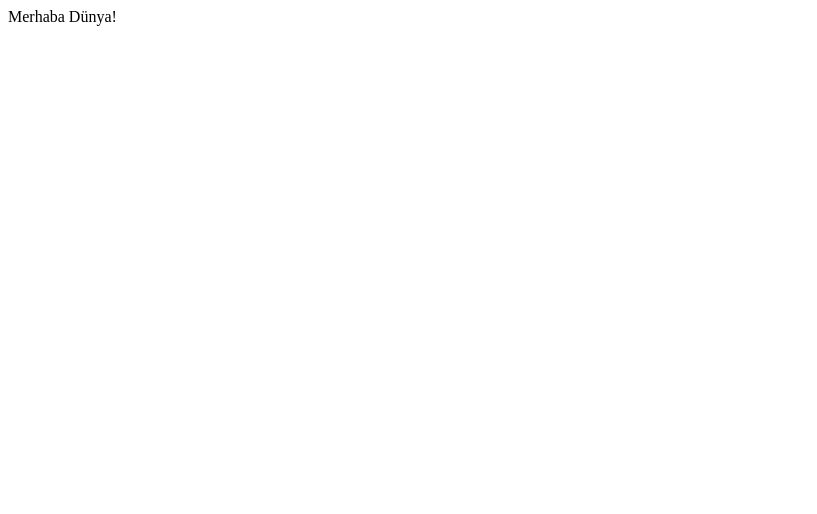
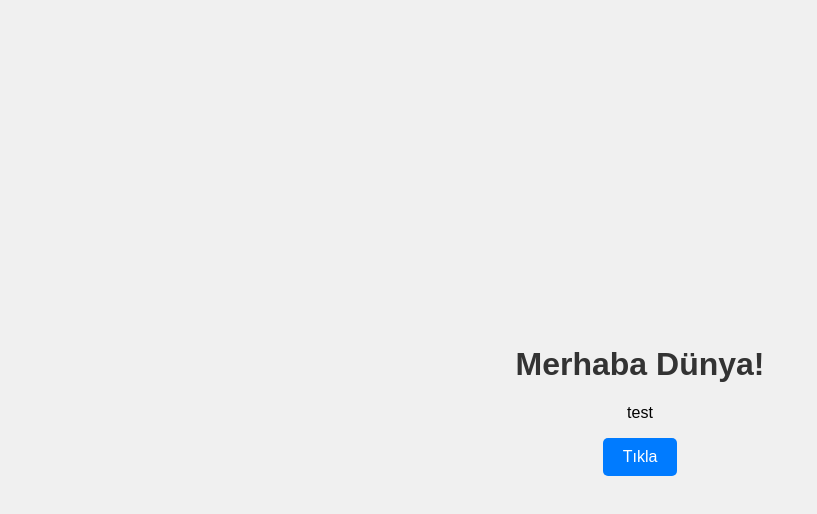
Before and after one commit to Ahmedhasan44/insalllah, a plain HTML site: page index.html in a window 1280 px wide. Shown: the whole page, without its empty margins (0-817 px from the left). Drawn offline with Linux system fonts and the light colour scheme.

Commit message:
Update index.html

```diff
--- a/index.html
+++ b/index.html
@@ -2,18 +2,44 @@
 <html lang="en">
 <head>
     <meta charset="UTF-8">
-    <title>Görüntüleme Testi</title>
+    <meta name="viewport" content="width=device-width, initial-scale=1.0">
+    <title>test</title>
+    <style>
+        body {
+            font-family: Arial, sans-serif;
+            background-color: #f0f0f0;
+            margin: 0;
+            padding: 0;
+            display: flex;
+            justify-content: center;
+            align-items: center;
+            height: 100vh;
+        }
+        .container {
+            text-align: center;
+        }
+        h1 {
+            color: #333;
+        }
+        button {
+            padding: 10px 20px;
+            background-color: #007bff;
+            color: #fff;
+            border: none;
+            border-radius: 5px;
+            cursor: pointer;
+            font-size: 16px;
+        }
+        button:hover {
+            background-color: #0056b3;
+        }
+    </style>
 </head>
 <body>
-    <!-- Yazının görüntüleneceği alan -->
-    <div id="yazi"></div>
-
-    <script>
-        // JavaScript ile ekrana bir yazı yazdırma
-        document.addEventListener('DOMContentLoaded', function() {
-            // Sayfa yüklendiğinde bu kod çalışacak
-            document.getElementById('yazi').innerHTML = 'Merhaba Dünya!';
-        });
-    </script>
+    <div class="container">
+        <h1>Merhaba Dünya!</h1>
+        <p>test</p>
+        <button onclick="alert('Butona tıklandı!')">Tıkla</button>
+    </div>
 </body>
 </html>
```
